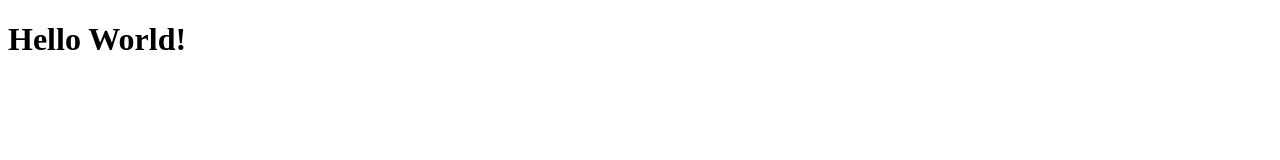
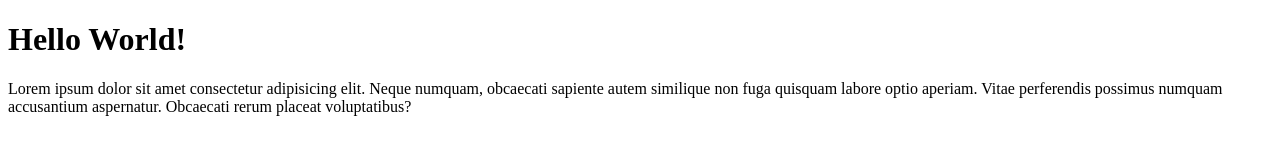
Before and after one commit to iqbal393/iqbal-git-test, a plain HTML site: page index.html in a window 1280 px wide. Drawn offline with Linux system fonts and the light colour scheme.

Commit message:
menambahkan paragraf

```diff
--- a/index.html
+++ b/index.html
@@ -8,5 +8,6 @@
 </head>
 <body>
     <h1>Hello World!</h1>
+    <p>Lorem ipsum dolor sit amet consectetur adipisicing elit. Neque numquam, obcaecati sapiente autem similique non fuga quisquam labore optio aperiam. Vitae perferendis possimus numquam accusantium aspernatur. Obcaecati rerum placeat voluptatibus?</p>
 </body>
 </html>
```
